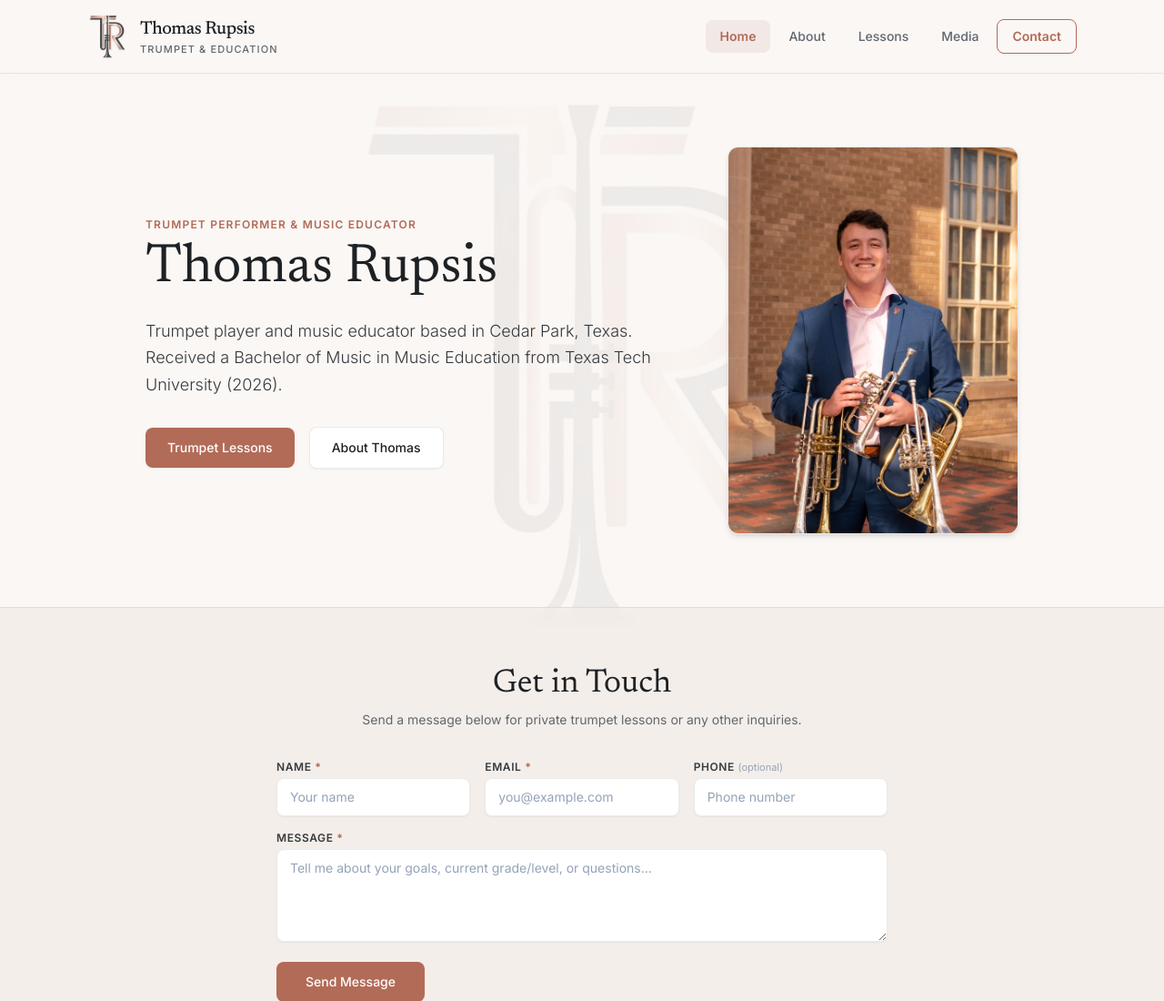
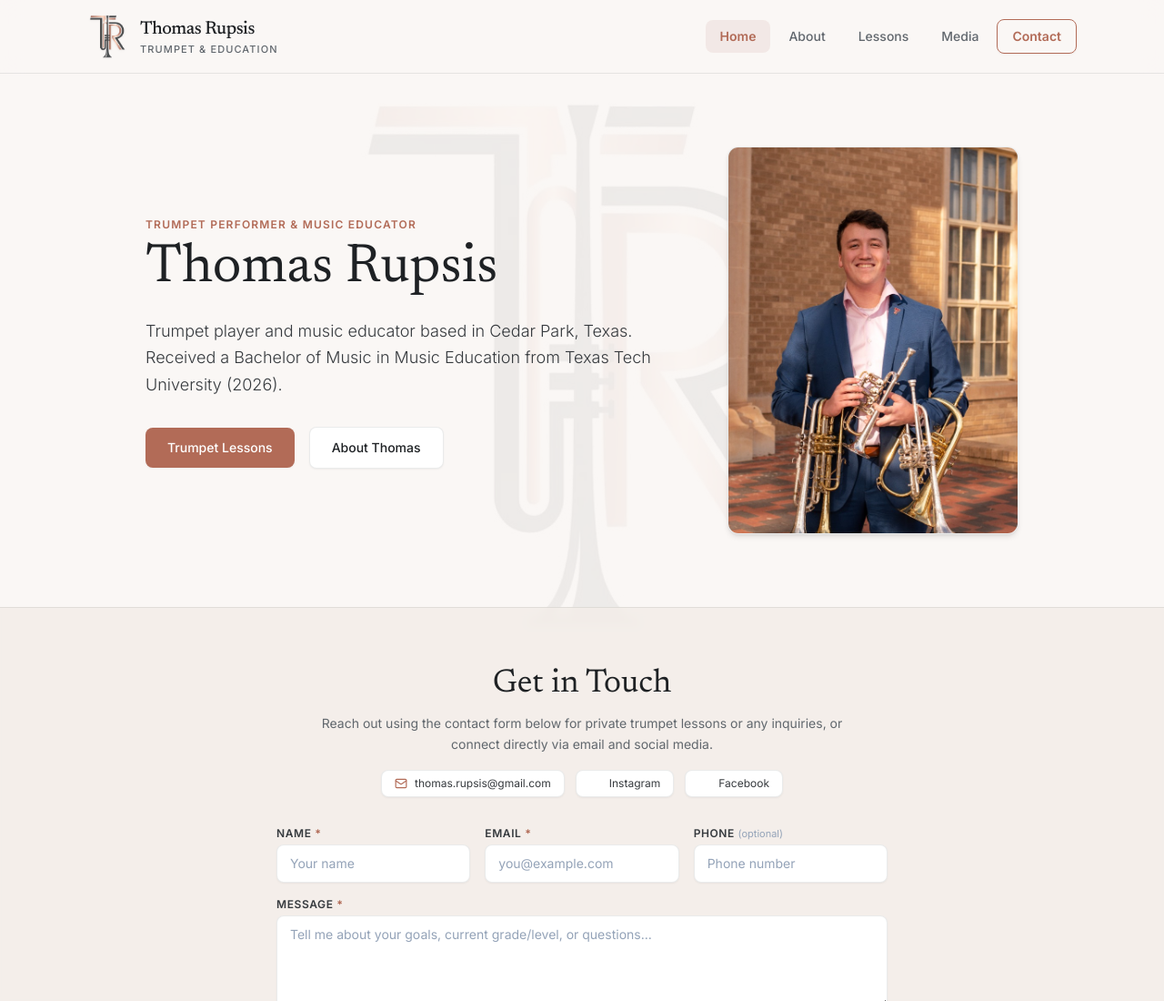
Before and after one commit to thomasrupsis/Thomas-rupsis-portfolio, a plain HTML site: page index.html in a window 1280 px wide. Shown: the top 1100 px of the page at 91% size. Drawn offline with nearby package versions, Linux system fonts and the light colour scheme.

Commit message:
Add email, Facebook, and Instagram social links to Contact header and persistent contact block

```diff
--- a/index.html
+++ b/index.html
@@ -479,13 +479,46 @@
     <div id="tab-content-contact" class="tab-pane hidden">
 
       <!-- Contact Header -->
-      <section class="py-16 md:py-20 border-b border-surface-border">
+      <section class="py-12 md:py-16 border-b border-surface-border">
         <div class="max-w-6xl mx-auto px-6 lg:px-8">
-          <div class="max-w-3xl space-y-4">
+          <div class="max-w-2xl mx-auto text-center space-y-4">
             <h1 class="font-serif text-4xl sm:text-5xl text-charcoal-heading font-normal">Contact</h1>
             <p class="text-charcoal text-base leading-relaxed">
-              Send a message below for private trumpet lessons or any other inquiries.
+              Reach out using the contact form below for private lessons, masterclasses, or performance inquiries, or connect directly through email and social media.
             </p>
+
+            <!-- Direct Contact & Social Links -->
+            <div class="flex flex-wrap items-center justify-center gap-3 pt-2">
+              <a
+                href="mailto:thomas.rupsis@gmail.com"
+                class="inline-flex items-center gap-2 px-4 py-2 rounded-lg bg-white border border-surface-border text-sm text-charcoal hover:text-copper hover:border-copper/40 shadow-sm transition-all"
+              >
+                <i data-lucide="mail" class="w-4 h-4 text-copper"></i>
+                <span>thomas.rupsis@gmail.com</span>
+              </a>
+
+              <a
+                href="https://instagram.com"
+                target="_blank"
+                rel="noopener noreferrer"
+                id="contactInstagramLink"
+                class="contact-ig-link inline-flex items-center gap-2 px-4 py-2 rounded-lg bg-white border border-surface-border text-sm text-charcoal hover:text-copper hover:border-copper/40 shadow-sm transition-all"
+              >
+                <i data-lucide="instagram" class="w-4 h-4 text-copper"></i>
+                <span>Instagram</span>
+              </a>
+
+              <a
+                href="https://facebook.com"
+                target="_blank"
+                rel="noopener noreferrer"
+                id="contactFacebookLink"
+                class="contact-fb-link inline-flex items-center gap-2 px-4 py-2 rounded-lg bg-white border border-surface-border text-sm text-charcoal hover:text-copper hover:border-copper/40 shadow-sm transition-all"
+              >
+                <i data-lucide="facebook" class="w-4 h-4 text-copper"></i>
+                <span>Facebook</span>
+              </a>
+            </div>
           </div>
         </div>
       </section>
@@ -504,11 +537,38 @@
       <!-- Centered Contact Form Container -->
       <div class="max-w-2xl mx-auto">
 
-        <div class="text-center space-y-2 mb-8" id="contactHeaderBlock">
+        <div class="text-center space-y-3 mb-8" id="contactHeaderBlock">
           <h2 class="font-serif text-3xl sm:text-4xl text-charcoal-heading font-normal">Get in Touch</h2>
-          <p class="text-charcoal-muted text-sm leading-relaxed">
-            Send a message below for private trumpet lessons or any other inquiries.
+          <p class="text-charcoal-muted text-sm leading-relaxed max-w-xl mx-auto">
+            Reach out using the contact form below for private trumpet lessons or any inquiries, or connect directly via email and social media.
           </p>
+          <div class="flex flex-wrap items-center justify-center gap-3 pt-1">
+            <a
+              href="mailto:thomas.rupsis@gmail.com"
+              class="inline-flex items-center gap-2 px-3.5 py-1.5 rounded-lg bg-white border border-surface-border text-xs text-charcoal hover:text-copper hover:border-copper/40 shadow-sm transition-all"
+            >
+              <i data-lucide="mail" class="w-3.5 h-3.5 text-copper"></i>
+              <span>thomas.rupsis@gmail.com</span>
+            </a>
+            <a
+              href="https://instagram.com"
+              target="_blank"
+              rel="noopener noreferrer"
+              class="contact-ig-link inline-flex items-center gap-2 px-3.5 py-1.5 rounded-lg bg-white border border-surface-border text-xs text-charcoal hover:text-copper hover:border-copper/40 shadow-sm transition-all"
+            >
+              <i data-lucide="instagram" class="w-3.5 h-3.5 text-copper"></i>
+              <span>Instagram</span>
+            </a>
+            <a
+              href="https://facebook.com"
+              target="_blank"
+              rel="noopener noreferrer"
+              class="contact-fb-link inline-flex items-center gap-2 px-3.5 py-1.5 rounded-lg bg-white border border-surface-border text-xs text-charcoal hover:text-copper hover:border-copper/40 shadow-sm transition-all"
+            >
+              <i data-lucide="facebook" class="w-3.5 h-3.5 text-copper"></i>
+              <span>Facebook</span>
+            </a>
+          </div>
         </div>
 
         <form id="contactForm" onsubmit="handleContactSubmit(event)" action="https://formsubmit.co/thomas.rupsis@gmail.com" method="POST" class="space-y-4">
```
